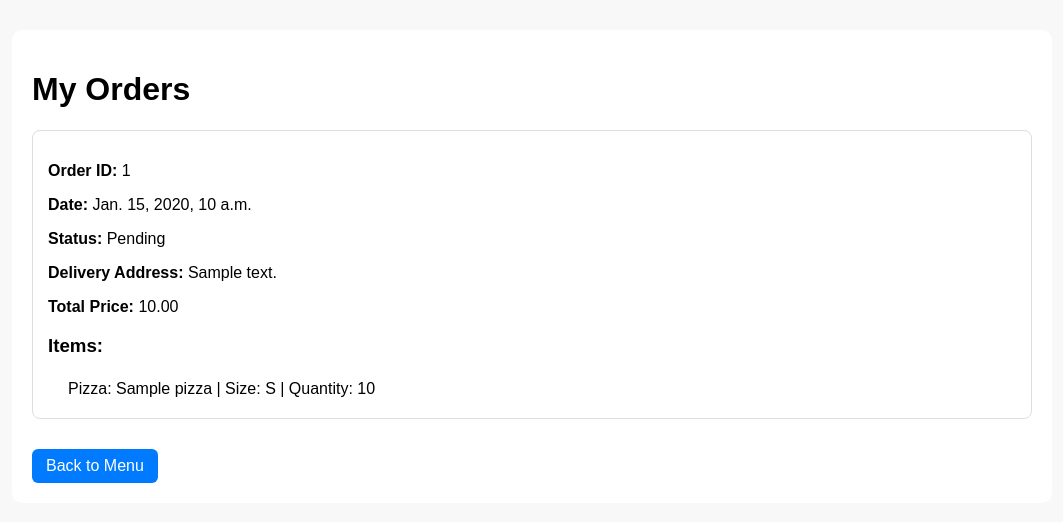
After one commit to Ysdshan22/https---github.com-Ysdshan22-Pizza-webpage, a Django app: page /orders/ in a window 1280 px wide. The commit adds this page. Shown: the top 522 px of the page, without its empty margins (108-1171 px from the left). Run offline with Django 5.2, Linux system fonts and the light colour scheme; a user stored in the database is signed in; tables that the repository leaves empty hold one stand-in row (values such as "Sample post").

Commit message:
improvements: registration and order status

```diff
--- a/orders/models.py
+++ b/orders/models.py
@@ -33,10 +33,16 @@ class Drink(models.Model):
 
 
 class Order(models.Model):
+    STATUS_CHOICES = [
+        ('P', 'Pending'),
+        ('PR', 'Preparing'),
+        ('D', 'Delivered'),
+    ]
+
     user = models.ForeignKey(User, on_delete=models.CASCADE)
     date = models.DateTimeField(auto_now_add=True)
     total_price = models.DecimalField(max_digits=7, decimal_places=2)
-    status = models.CharField(max_length=50)
+    status = models.CharField(max_length=2, choices=STATUS_CHOICES, default='P')
     delivery_address = models.CharField(max_length=255)
 
     def __str__(self):
--- a/orders/templates/orders/menu.html
+++ b/orders/templates/orders/menu.html
@@ -130,6 +130,7 @@
             <p class="welcome-text">Welcome, {{ user.username }}!</p>
 
             <a href="{% url 'view_cart' %}">View Cart</a>
+            <a href="{% url 'order_history' %}">My Orders</a>
 
             <form action="/accounts/logout/" method="post">
                 {% csrf_token %}
--- /dev/null
+++ b/orders/templates/orders/order_history.html
@@ -0,0 +1,83 @@
+<!DOCTYPE html>
+<html>
+<head>
+    <title>My Orders</title>
+    <style>
+        body {
+            font-family: Arial, sans-serif;
+            margin: 30px;
+            background-color: #f8f8f8;
+        }
+
+        .order-box {
+            background: white;
+            padding: 20px;
+            border-radius: 10px;
+            max-width: 1000px;
+            margin: auto;
+        }
+
+        .order {
+            border: 1px solid #ddd;
+            padding: 15px;
+            margin-bottom: 20px;
+            border-radius: 8px;
+            background-color: #fff;
+        }
+
+        .item {
+            margin-left: 20px;
+            padding: 5px 0;
+        }
+
+        a {
+            display: inline-block;
+            margin-top: 10px;
+            text-decoration: none;
+            color: white;
+            background-color: #007bff;
+            padding: 8px 14px;
+            border-radius: 6px;
+        }
+
+        a:hover {
+            background-color: #0056b3;
+        }
+    </style>
+</head>
+<body>
+    <div class="order-box">
+        <h1>My Orders</h1>
+
+        {% if orders %}
+            {% for order in orders %}
+                <div class="order">
+                    <p><strong>Order ID:</strong> {{ order.id }}</p>
+                    <p><strong>Date:</strong> {{ order.date }}</p>
+                    <p><strong>Status:</strong> {{ order.get_status_display }}</p>
+                    <p><strong>Delivery Address:</strong> {{ order.delivery_address }}</p>
+                    <p><strong>Total Price:</strong> {{ order.total_price }}</p>
+
+                    <h3>Items:</h3>
+                    {% for item in order.orderitem_set.all %}
+                        <div class="item">
+                            {% if item.pizza %}
+                                Pizza: {{ item.pizza.name }} |
+                                Size: {{ item.size }} |
+                                Quantity: {{ item.quantity }}
+                            {% elif item.drink %}
+                                Drink: {{ item.drink.name }} |
+                                Quantity: {{ item.quantity }}
+                            {% endif %}
+                        </div>
+                    {% endfor %}
+                </div>
+            {% endfor %}
+        {% else %}
+            <p>You have not placed any orders yet.</p>
+        {% endif %}
+
+        <a href="{% url 'menu' %}">Back to Menu</a>
+    </div>
+</body>
+</html>
--- a/orders/urls.py
+++ b/orders/urls.py
@@ -10,4 +10,5 @@ urlpatterns = [
     path('remove-from-cart/<int:item_index>/', views.remove_from_cart, name='remove_from_cart'),
     path('clear-cart/', views.clear_cart, name='clear_cart'),
     path('checkout/', views.checkout, name='checkout'),
+    path('orders/', views.order_history, name='order_history'),
 ]
--- a/orders/views.py
+++ b/orders/views.py
@@ -25,19 +25,27 @@ def menu(request):
     })
 
 
+from django.contrib.auth.models import User
+
 def register(request):
     if request.method == 'POST':
-        form = UserCreationForm(request.POST)
-        if form.is_valid():
-            form.save()
-            return redirect('login')
-    else:
-        form = UserCreationForm()
+        username = request.POST['username']
+        password = request.POST['password']
+        first_name = request.POST['first_name']
+        last_name = request.POST['last_name']
+        email = request.POST['email']
 
-    return render(request, 'orders/register.html', {
-        'form': form
-    })
+        user = User.objects.create_user(
+            username=username,
+            password=password,
+            first_name=first_name,
+            last_name=last_name,
+            email=email
+        )
 
+        return redirect('login')
+
+    return render(request, 'orders/register.html')
 
 @login_required
 def add_pizza_to_cart(request, pizza_id):
@@ -139,7 +147,7 @@ def checkout(request):
             order = Order.objects.create(
                 user=request.user,
                 total_price=total,
-                status='Pending',
+                status='P',
                 delivery_address=delivery_address
             )
 
@@ -173,3 +181,11 @@ def checkout(request):
         'cart': cart,
         'total': total,
     })
+
+@login_required
+def order_history(request):
+    orders = Order.objects.filter(user=request.user).order_by('-date')
+
+    return render(request, 'orders/order_history.html', {
+        'orders': orders
+    })
```
Also changed, not shown: orders/templates/orders/register.html (+48 -13 lines), orders/migrations/0008_alter_order_status.py (added). Lines whose indentation alone changed are shown as unchanged.
